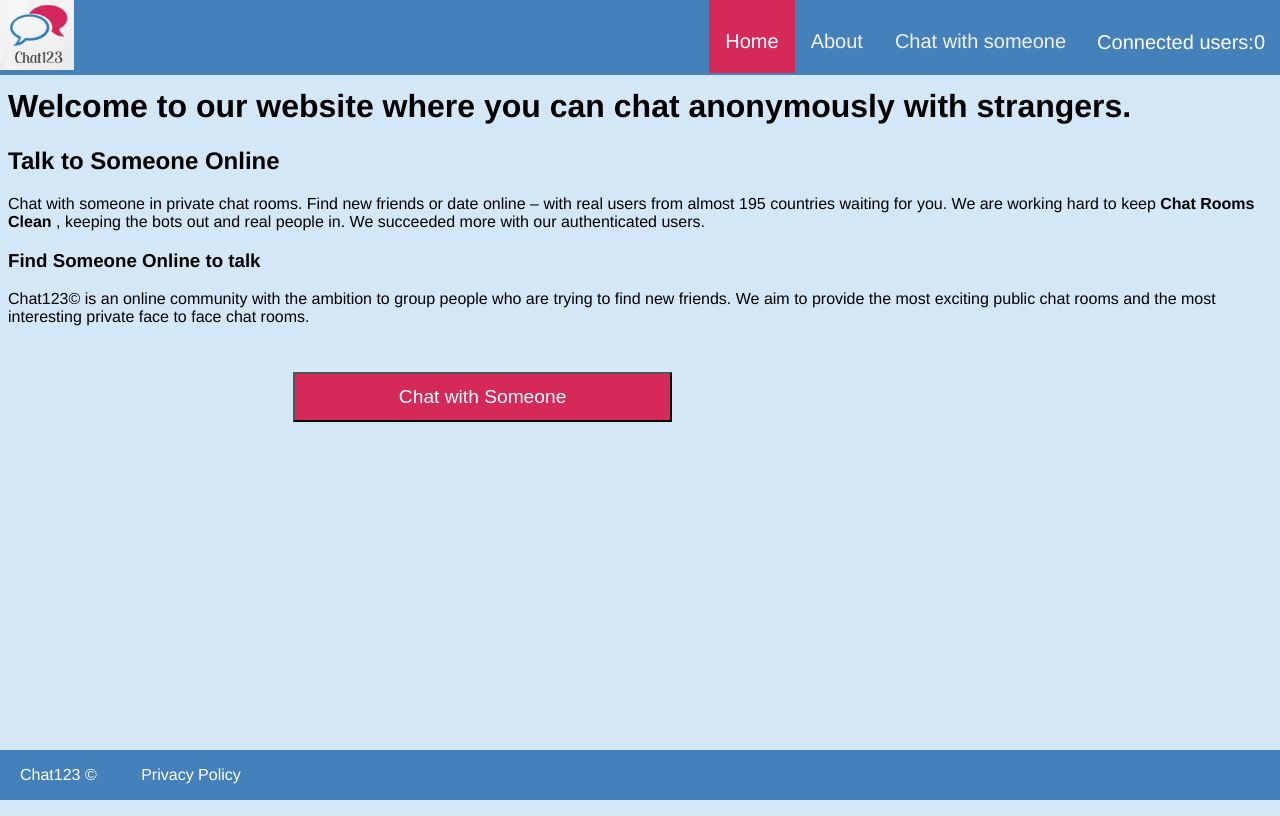
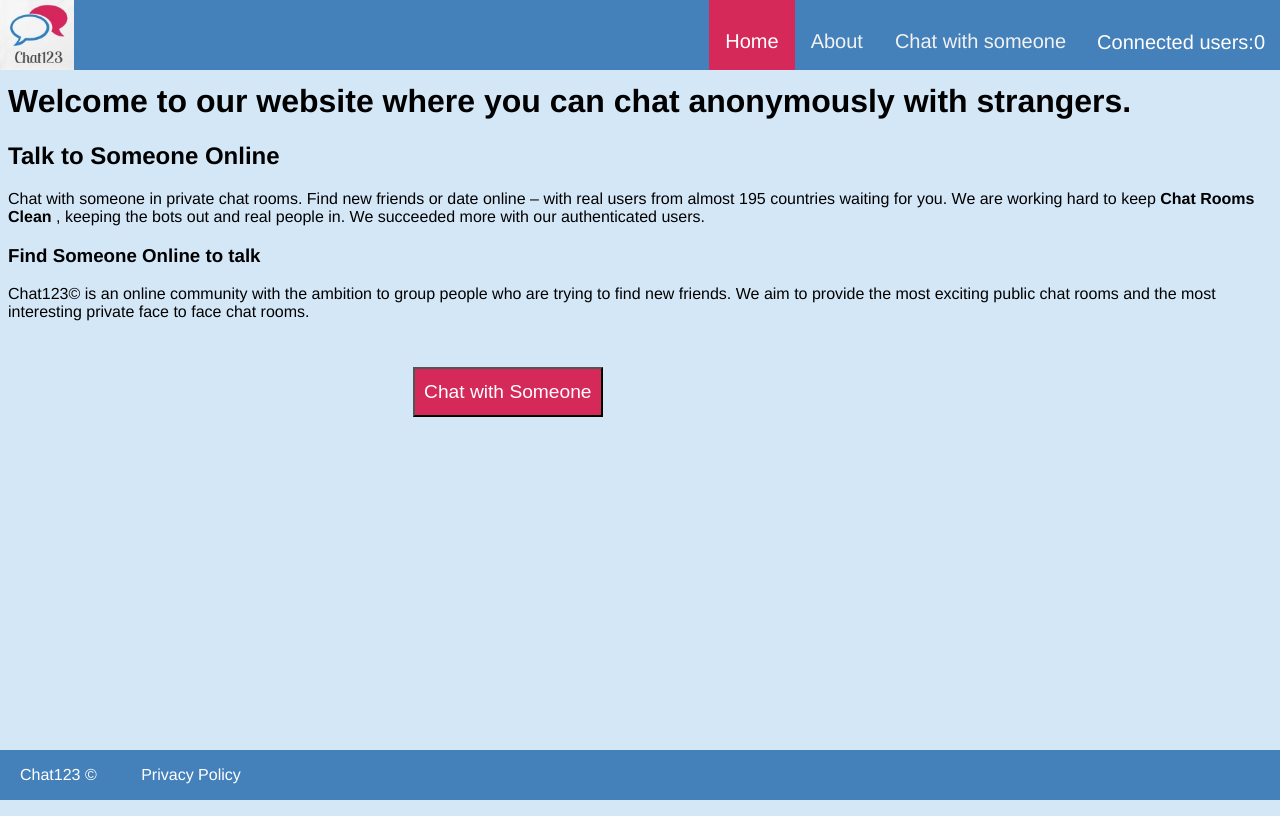
Before and after one commit to harshitparikh1/Anonymous-Chat-App, a website: page home.html in a window 1280 px wide. Drawn offline with Linux system fonts and the light colour scheme; no server answers; files whose address does not match are found by name.

Commit message:
Improved more UI

```diff
--- a/home.html
+++ b/home.html
@@ -15,7 +15,7 @@
 
     <div class="topnav">
         <span style="float: left;">
-            <a class="logo" href="/">
+            <a class="logo" style="margin: 0px; padding: 0px;" href="/">
                 <img src="img/logo.jfif" alt="Logo" height="70px">
             </a>
         </span>
--- a/public/style/home.css
+++ b/public/style/home.css
@@ -13,6 +13,7 @@ body {
     background-color: #4481bb;
     margin: -8px;
     padding: -100px;
+    height: 70px;
 
   }
 
@@ -57,9 +58,9 @@ form{
 
 #chat_btn{
     transition-duration: 0.4s;
-    width: 30%;
+    width: 15%;
     /* margin: auto; */
-    margin-left: 285px;
+    margin-left: 405px;
     height: 50px;
     background-color: #d42959;
 
--- a/public/style/style.css
+++ b/public/style/style.css
@@ -23,6 +23,7 @@ body {
     background-color: #4481bb;
     margin: -8px;
     padding: -100px;
+    height: 70px;
 
   }
 
```
Also changed, not shown: public/img/logo.png (added), 1 other file.
